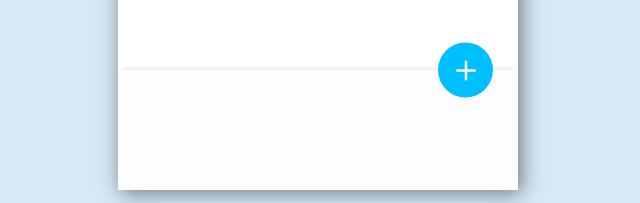
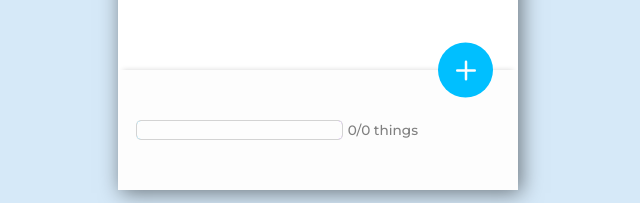
Before and after one commit to newnightcoder/react-todo-app, a React (Create React App) app: page / in a window 1280 px wide. Shown: the part 594-797 px from the top of the page, without its empty margins (322-962 px from the left). Built offline with nearby package versions, Linux system fonts and the light colour scheme.

Commit message:
progress bar implemented :fire:

```diff
--- a/src/components/Footer/Footer.jsx
+++ b/src/components/Footer/Footer.jsx
@@ -3,9 +3,9 @@ import { Plus } from "react-bootstrap-icons";
 import {
   AppFooter,
   Counter,
-  CounterBadge,
   CounterWrapper,
   PlusBtn,
+  ProgressBar,
 } from "./styles";
 
 const Footer = ({ todos, toggleFormDrawer, dark }) => {
@@ -14,20 +14,24 @@ const Footer = ({ todos, toggleFormDrawer, dark }) => {
 
   return (
     <AppFooter>
-      {todos.length !== 0 && (
-        <CounterWrapper>
-          <Counter>
-            total things <CounterBadge>{todos.length}</CounterBadge>
-          </Counter>
-          <Counter>
-            done
-            <CounterBadge>{todosDone}</CounterBadge>
-          </Counter>
-        </CounterWrapper>
-      )}
+      <CounterWrapper>
+        <Counter>
+          <ProgressBar
+            style={{
+              transform:
+                todos.length !== 0
+                  ? `scaleX(${100 - (todosDone / todos.length) * 100}%)`
+                  : "scaleX(1)",
+            }}
+          />
+        </Counter>
+        <span>
+          {todosDone}/{todos.length} things
+        </span>
+      </CounterWrapper>
       <PlusBtn dark={dark} onClick={() => toggleFormDrawer(error)}>
         <Plus style={{ pointerEvents: "none" }} />
-      </PlusBtn>{" "}
+      </PlusBtn>
     </AppFooter>
   );
 };
--- a/src/components/Footer/styles.js
+++ b/src/components/Footer/styles.js
@@ -16,21 +16,39 @@ const AppFooter = styled.footer`
 `;
 
 const CounterWrapper = styled.div`
-  width: 65%;
+  width: 75%;
   height: 50%;
   display: flex;
-  flex-direction: column;
-  align-items: flex-start;
-  justify-content: space-evenly;
+  align-items: center;
+  justify-content: flex-start;
   font-size: 0.85rem;
   font-weight: 500;
   color: gray;
-  text-transform: uppercase;
+  white-space: nowrap;
   padding-left: 18px;
 `;
 
 const Counter = styled.div`
-  display: flex;
+  height: 20px;
+  width: 75%;
+  border: 1px solid lightgray;
+  margin-right: 5px;
+  border-radius: 5px;
+  background-image: linear-gradient(to right, deepskyblue, blueviolet);
+  overflow: hidden;
+  position: relative;
+`;
+
+const ProgressBar = styled.div`
+  height: 100%;
+  width: 100%;
+  background-color: rgb(253, 253, 253);
+  transform-origin: right;
+  transition: transform 300ms;
+  position: absolute;
+  top: 0;
+  left: 0;
+  z-index: 10;
 `;
 
 const CounterBadge = styled.div`
@@ -83,4 +101,12 @@ const Mention = styled.div`
   transform: translateX(50%);
 `;
 
-export { AppFooter, Counter, CounterWrapper, CounterBadge, PlusBtn, Mention };
+export {
+  AppFooter,
+  Counter,
+  CounterWrapper,
+  ProgressBar,
+  CounterBadge,
+  PlusBtn,
+  Mention,
+};
```
